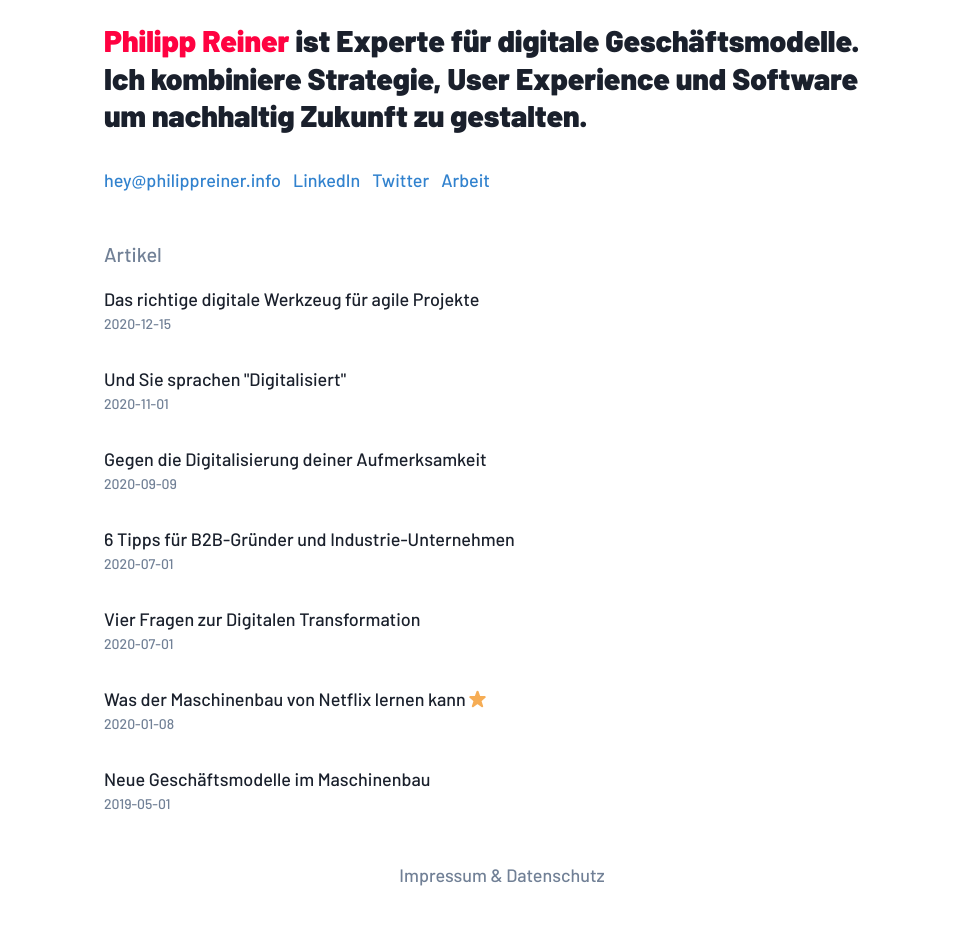
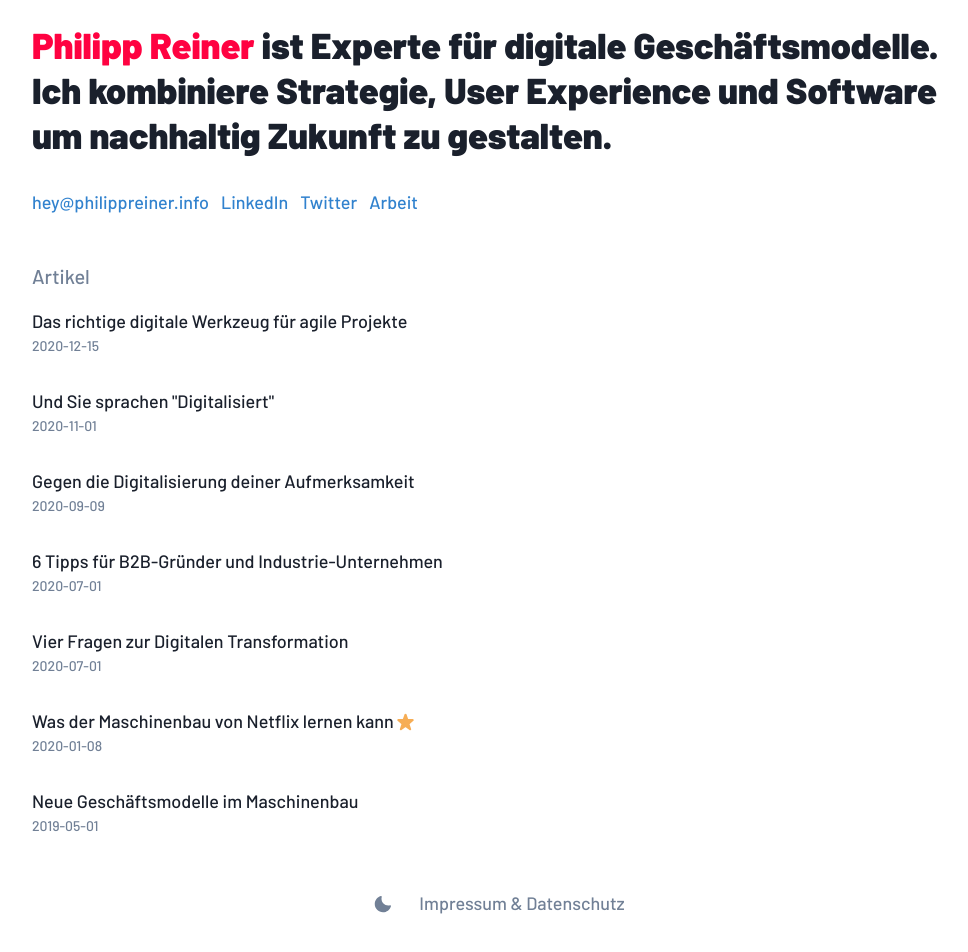
Before and after one commit to philippreiner/website, a Next.js app: page / in a window 1280 px wide. Shown: the part 266-1218 px from the top of the page, without its empty margins (138-1106 px from the left). Built offline with nearby package versions, Linux system fonts and the light colour scheme.

Commit message:
Fiddled with the header

```diff
--- a/components/layout.js
+++ b/components/layout.js
@@ -1,13 +1,16 @@
 import Head from "next/head";
 import NextLink from "next/link";
-import { Box, Link} from "@chakra-ui/react";
-
+import { Button, Box, Link, useColorMode, Tooltip, IconButton} from "@chakra-ui/react";
+import { MoonIcon, SunIcon } from '@chakra-ui/icons'
 
 const name = "Philipp Reiner";
 const isBrowser = typeof window !== "undefined";
 export const siteTitle = "Philipp Reiner";
 
 export default function Layout({ children }) {
+
+  const { colorMode, toggleColorMode } = useColorMode()
+
   return (
     <Box as="main" pt={["32px", "48px", "72px", "86px"]}>
       <Head>
@@ -18,14 +21,14 @@ export default function Layout({ children }) {
         <meta name="author" content="Philipp Reiner"/>
       </Head>
 
-
-
-
       {children}
 
       <Box textAlign="center" pt={[4, 8]} pb={[12, 12]}>
+      <Tooltip label={colorMode === "light" ? "Licht aus" : "Licht an"}>
+              <IconButton color="gray.500" aria-label="Farbmodus" icon={colorMode === "light" ? <MoonIcon /> : <SunIcon />} variant="ghost" onClick={toggleColorMode} />
+            </Tooltip>
         <NextLink href="/impressum" passHref>
-          <Link color="gray.500">Impressum & Datenschutz</Link>
+          <Button fontWeight="normal" variant="ghost" color="gray.500">Impressum & Datenschutz</Button>
         </NextLink>
       </Box>
 
--- a/pages/_app.js
+++ b/pages/_app.js
@@ -5,7 +5,7 @@ import { extendTheme } from "@chakra-ui/react"
 /* Customize Chakra Theming */
 const theme = extendTheme({
   useSystemColorMode: true,
-  initialColorMode: "dark",
+  initialColorMode: "system",
   colors: {
     primary: "#FF0241"
   },
--- /dev/null
+++ b/pages/_document.js
@@ -0,0 +1,24 @@
+import Document, { Html, Head, Main, NextScript } from 'next/document'
+import { ColorModeScript } from "@chakra-ui/react"
+
+class MyDocument extends Document {
+  static async getInitialProps(ctx) {
+    const initialProps = await Document.getInitialProps(ctx)
+    return { ...initialProps }
+  }
+
+  render() {
+    return (
+      <Html lang="de">
+        <Head />
+        <body>
+        <ColorModeScript initialColorMode="system" />
+          <Main />
+          <NextScript />
+        </body>
+      </Html>
+    )
+  }
+}
+
+export default MyDocument
--- a/pages/index.js
+++ b/pages/index.js
@@ -22,7 +22,7 @@ export async function getStaticProps() {
 export default function Home({ allPostsData }) {
   return (
     <Layout>
-      <Container maxWidth="46em" maxW="xl">
+      <Container maxWidth="54em" maxW="xl">
         <Box>
           <Box borderRadius="12px" boxSize={["72px", "128px", "160px"]}>
             <NextImage
@@ -35,7 +35,7 @@ export default function Home({ allPostsData }) {
           </Box>
 
           <Box pt={["24px",null,"42px"]} pb={[1,null,2]}>
-            <Heading fontWeight={["500", "900"]} as="h1" size="lg">
+            <Heading fontWeight={["500", "900"]} as="h1" fontSize={["5vw","4vw","3vw","36px"]}>
               <Text as="span" color="primary">
                 Philipp Reiner
               </Text>{" "}
```
